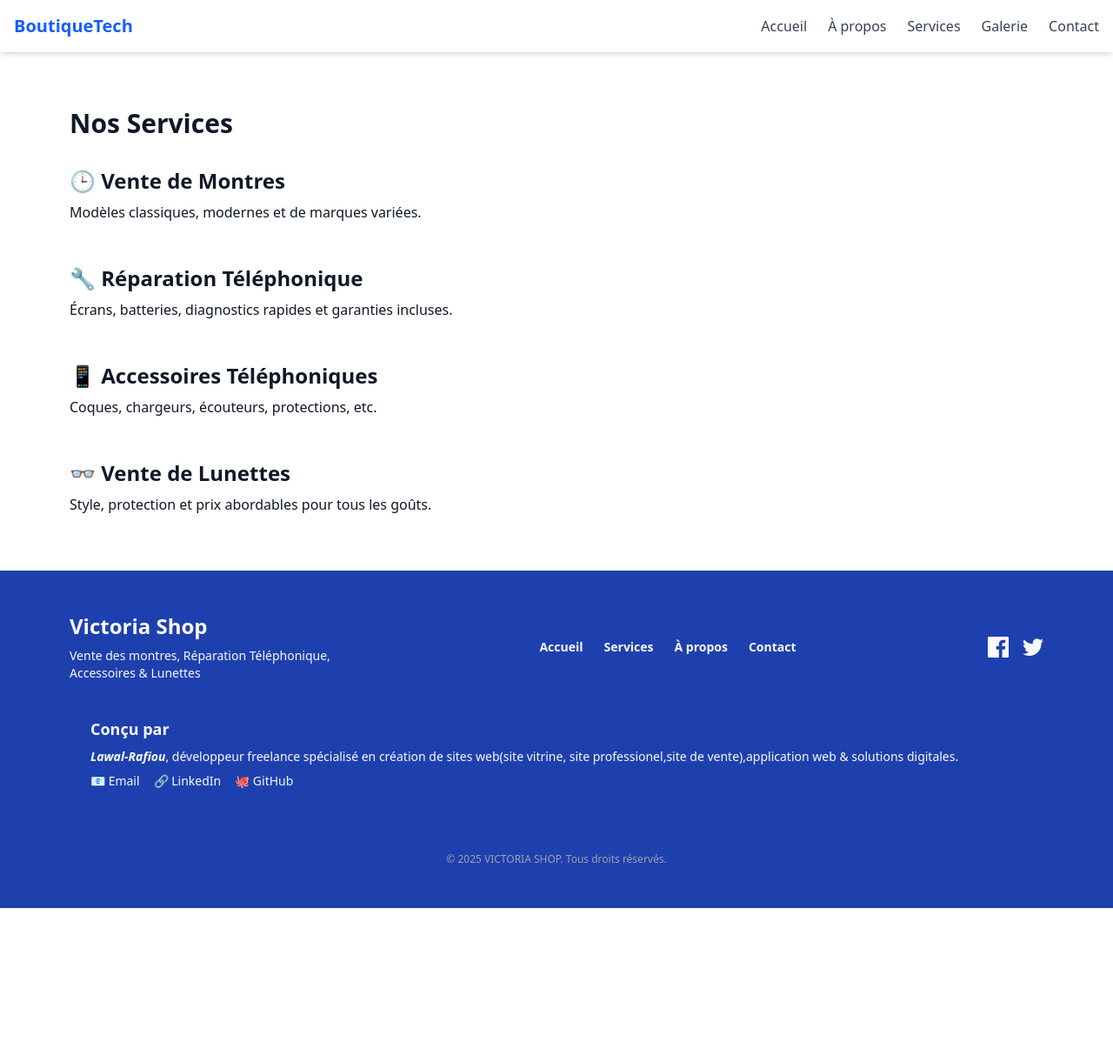
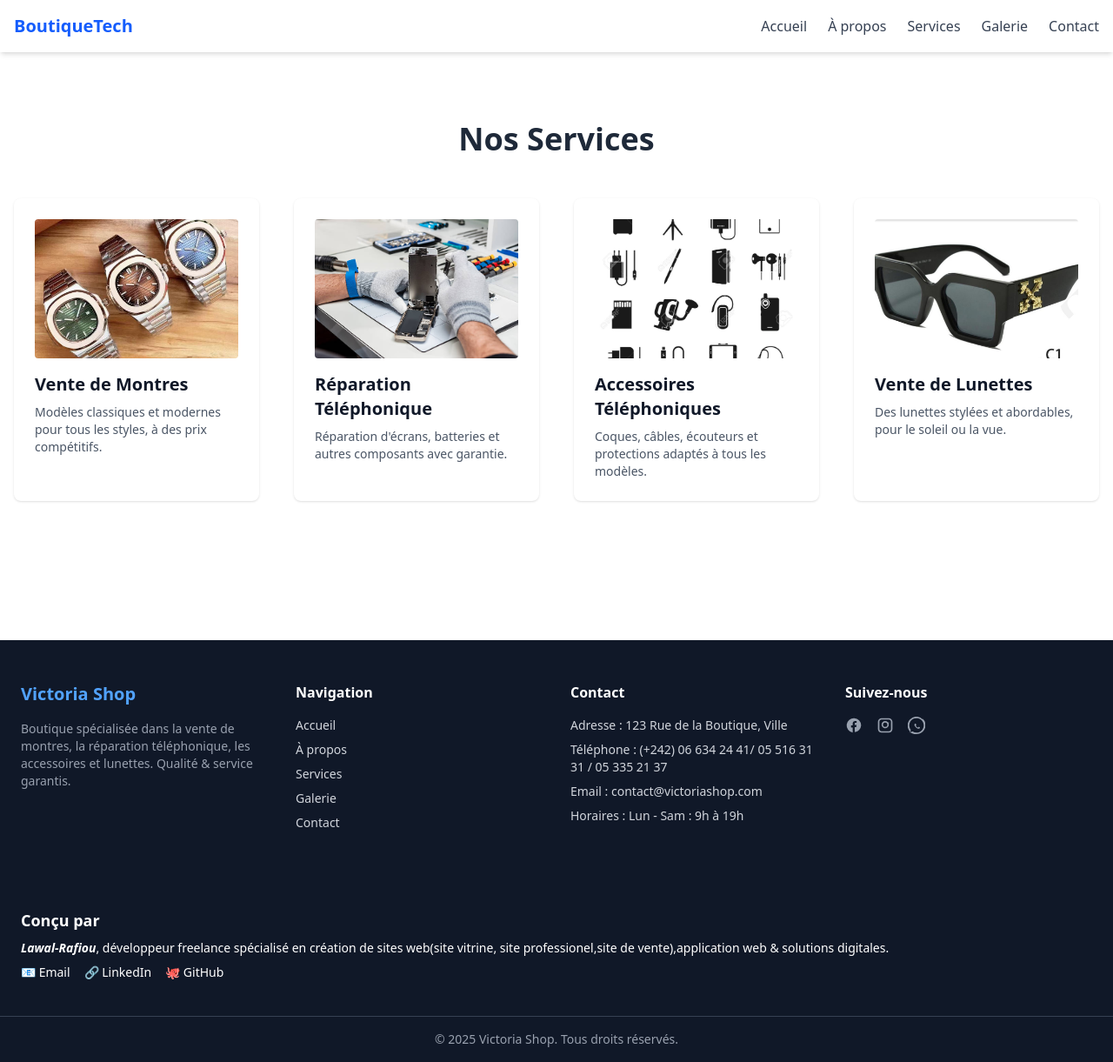
Before and after one commit to Lr-491/VICTORIA-SHOP, a website: page pages/services.html in a window 1280 px wide. Shown: the whole page at 87% size. Before the commit the page ends 1044 px from the top, so only its background shows below. Drawn offline with nearby package versions, Linux system fonts and the light colour scheme.

Commit message:
end page (Services.html)

```diff
--- a/pages/services.html
+++ b/pages/services.html
@@ -52,68 +52,109 @@
 
 
     <!-- Contenu principal -->
-        <main class="py-16 px-4 max-w-6xl mx-auto space-y-12">
-            <h1 class="text-3xl font-bold mb-8">Nos Services</h1>
+    <!-- Contenu principal -->
+    <main class="py-20 px-4 max-w-7xl mx-auto">
+        <h1 class="text-4xl font-bold text-center mb-12 text-gray-800">Nos Services</h1>
 
-            <section>
-                <h2 class="text-2xl font-semibold mb-2">🕒 Vente de Montres</h2>
-                <p>Modèles classiques, modernes et de marques variées.</p>
-            </section>
+        <div class="grid grid-cols-1 md:grid-cols-2 lg:grid-cols-4 gap-10">
+            <!-- Service 1 -->
+            <div class="bg-white p-6 rounded-lg shadow hover:shadow-lg transition">
+                <img src="../image/montres/2.jpeg" alt="Montres"
+                    class="w-full h-40 object-cover rounded mb-4">
+                <h2 class="text-xl font-semibold mb-2">Vente de Montres</h2>
+                <p class="text-gray-600 text-sm">Modèles classiques et modernes pour tous les styles, à des prix
+                    compétitifs.</p>
+            </div>
 
-            <section>
-                <h2 class="text-2xl font-semibold mb-2">🔧 Réparation Téléphonique</h2>
-                <p>Écrans, batteries, diagnostics rapides et garanties incluses.</p>
-            </section>
+            <!-- Service 2 -->
+            <div class="bg-white p-6 rounded-lg shadow hover:shadow-lg transition">
+                <img src="../image/reparation1.jpg" alt="Réparation téléphonique"
+                    class="w-full h-40 object-cover rounded mb-4">
+                <h2 class="text-xl font-semibold mb-2">Réparation Téléphonique</h2>
+                <p class="text-gray-600 text-sm">Réparation d'écrans, batteries et autres composants avec garantie.</p>
+            </div>
 
-            <section>
-                <h2 class="text-2xl font-semibold mb-2">📱 Accessoires Téléphoniques</h2>
-                <p>Coques, chargeurs, écouteurs, protections, etc.</p>
-            </section>
+            <!-- Service 3 -->
+            <div class="bg-white p-6 rounded-lg shadow hover:shadow-lg transition">
+                <img src="../image/cell-phone-accessories.jpg" alt="Accessoires téléphoniques"
+                    class="w-full h-40 object-cover rounded mb-4">
+                <h2 class="text-xl font-semibold mb-2">Accessoires Téléphoniques</h2>
+                <p class="text-gray-600 text-sm">Coques, câbles, écouteurs et protections adaptés à tous les modèles.</p>
+            </div>
 
-            <section>
-                <h2 class="text-2xl font-semibold mb-2">👓 Vente de Lunettes</h2>
-                <p>Style, protection et prix abordables pour tous les goûts.</p>
-            </section>
+            <!-- Service 4 -->
+            <div class="bg-white p-6 rounded-lg shadow hover:shadow-lg transition">
+                <img src="../image/lunettes/3.jpeg" alt="Lunettes"
+                    class="w-full h-40 object-cover rounded mb-4">
+                <h2 class="text-xl font-semibold mb-2">Vente de Lunettes</h2>
+                <p class="text-gray-600 text-sm">Des lunettes stylées et abordables, pour le soleil ou la vue.</p>
+            </div>
+        </div>
     </main>
 
     <!-- Footer -->
-        <footer class="bg-[#1e40af] text-zinc-50 py-12 px-6 md:px-20">
-            <div class="container mx-auto flex flex-col md:flex-row justify-between items-center space-y-6 md:space-y-0">
+    <footer class="bg-gray-900 text-white mt-20">
+        <div class="max-w-7xl mx-auto px-6 py-12 grid grid-cols-1 md:grid-cols-4 gap-8">
 
-                <!-- Logo & slogan -->
-                <div class="text-center md:text-left">
-                    <h3 class="text-2xl font-bold mb-2">Victoria Shop</h3>
-                    <p class="text-sm max-w-xs mx-auto md:mx-0">
-                        Vente des montres, Réparation Téléphonique, Accessoires & Lunettes
+            <!-- Colonne 1 : Logo -->
+            <div>
+                <h2 class="text-xl font-bold text-blue-400 mb-4">Victoria Shop</h2>
+                <p class="text-sm text-gray-400">
+                    Boutique spécialisée dans la vente de montres, la réparation téléphonique, les accessoires et lunettes.
+                    Qualité & service garantis.
                 </p>
             </div>
 
-                <!-- Liens rapides -->
-                <nav class="flex space-x-6 text-sm font-semibold">
-                    <a href="#home" class="hover:underline hover:text-blue-300">Accueil</a>
-                    <a href="./services.html" class="hover:underline hover:text-blue-300">Services</a>
-                    <a href="./about.html" class="hover:underline hover:text-blue-300">À propos</a>
-                    <a href="./contact.html" class="hover:underline hover:text-blue-300">Contact</a>
-                </nav>
+            <!-- Colonne 2 : Liens rapides -->
+            <div>
+                <h3 class="font-semibold mb-4">Navigation</h3>
+                <ul class="space-y-2 text-sm text-gray-300">
+                    <li><a href="index.html" class="hover:text-blue-400">Accueil</a></li>
+                    <li><a href="about.html" class="hover:text-blue-400">À propos</a></li>
+                    <li><a href="services.html" class="hover:text-blue-400">Services</a></li>
+                    <li><a href="gallery.html" class="hover:text-blue-400">Galerie</a></li>
+                    <li><a href="contact.html" class="hover:text-blue-400">Contact</a></li>
+                </ul>
+            </div>
 
-                <!-- Réseaux sociaux  -->
+            <!-- Colonne 3 : Coordonnées -->
+            <div>
+                <h3 class="font-semibold mb-4">Contact</h3>
+                <ul class="space-y-2 text-sm text-gray-300">
+                    <li><span class="font-medium">Adresse :</span> 123 Rue de la Boutique, Ville</li>
+                    <li><span class="font-medium">Téléphone :</span> (+242) 06 634 24 41/ 05 516 31 31 / 05 335 21 37</li>
+                    <li><span class="font-medium">Email :</span> contact@victoriashop.com</li>
+                    <li><span class="font-medium">Horaires :</span> Lun - Sam : 9h à 19h</li>
+                </ul>
+            </div>
+
+            <!-- Colonne 4 : Réseaux sociaux -->
+            <div>
+                <h3 class="font-semibold mb-4">Suivez-nous</h3>
                 <div class="flex space-x-4">
-                    <a href="#" aria-label="Facebook" class="hover:text-blue-300">
-                        <svg xmlns="http://www.w3.org/2000/svg" class="h-6 w-6 fill-current" viewBox="0 0 24 24">
+                    <a href="#" class="text-gray-400 hover:text-blue-400" aria-label="Facebook">
+                        <svg class="w-5 h-5" fill="currentColor" viewBox="0 0 24 24">
                             <path
-                                d="M22.675 0h-21.35C.594 0 0 .593 0 1.326v21.348C0 23.406.593 24 1.325 24H12.82v-9.294H9.692v-3.622h3.127V8.413c0-3.1 1.894-4.788 4.659-4.788 1.325 0 2.464.098 2.795.142v3.24h-1.918c-1.504 0-1.796.715-1.796 1.763v2.31h3.59l-.467 3.622h-3.123V24h6.116c.73 0 1.324-.594 1.324-1.326V1.326C24 .593 23.406 0 22.675 0z" />
+                                d="M22 12a10 10 0 10-11.63 9.87v-6.99H8.1v-2.88h2.27V9.41c0-2.25 1.33-3.5 3.38-3.5.98 0 2 .17 2 .17v2.2h-1.13c-1.12 0-1.47.7-1.47 1.42v1.7h2.5l-.4 2.88h-2.1v6.99A10 10 0 0022 12z" />
                         </svg>
                     </a>
-                    <a href="#" aria-label="Twitter" class="hover:text-blue-300">
-                        <svg xmlns="http://www.w3.org/2000/svg" class="h-6 w-6 fill-current" viewBox="0 0 24 24">
+                    <a href="#" class="text-gray-400 hover:text-blue-400" aria-label="Instagram">
+                        <svg class="w-5 h-5" fill="currentColor" viewBox="0 0 24 24">
                             <path
-                                d="M24 4.557a9.83 9.83 0 0 1-2.828.775 4.932 4.932 0 0 0 2.165-2.724 9.865 9.865 0 0 1-3.127 1.195 4.916 4.916 0 0 0-8.373 4.482A13.94 13.94 0 0 1 1.671 3.149 4.916 4.916 0 0 0 3.195 9.86a4.9 4.9 0 0 1-2.224-.616c-.054 2.28 1.581 4.415 3.949 4.89a4.935 4.935 0 0 1-2.217.085 4.916 4.916 0 0 0 4.588 3.415 9.867 9.867 0 0 1-6.102 2.104c-.396 0-.787-.023-1.174-.068a13.945 13.945 0 0 0 7.557 2.212c9.054 0 14.001-7.5 14.001-14 0-.213-.005-.425-.014-.636A9.936 9.936 0 0 0 24 4.557z" />
+                                d="M7 2C4.243 2 2 4.243 2 7v10c0 2.757 2.243 5 5 5h10c2.757 0 5-2.243 5-5V7c0-2.757-2.243-5-5-5H7zm0 2h10c1.654 0 3 1.346 3 3v10c0 1.654-1.346 3-3 3H7c-1.654 0-3-1.346-3-3V7c0-1.654 1.346-3 3-3zm5 2a5 5 0 100 10 5 5 0 000-10zm0 2a3 3 0 110 6 3 3 0 010-6zm4.5-.25a.75.75 0 100 1.5.75.75 0 000-1.5z" />
+                        </svg>
+                    </a>
+                    <a href="#" class="text-gray-400 hover:text-blue-400" aria-label="WhatsApp">
+                        <svg class="w-5 h-5" fill="currentColor" viewBox="0 0 24 24">
+                            <path
+                                d="M20.52 3.48a12.17 12.17 0 00-17.24 0c-4.76 4.76-4.76 12.48 0 17.24L2 22l1.28-.44A12.15 12.15 0 0012 24c3.29 0 6.48-1.29 8.84-3.66a12.17 12.17 0 000-17.24zM12 22a9.95 9.95 0 01-5.32-1.52l-.38-.23-3.14 1.1 1.11-3.06-.24-.39A9.97 9.97 0 1122 12c0 5.52-4.48 10-10 10zm4.7-7.3c-.2-.1-1.17-.57-1.35-.64-.18-.07-.3-.1-.43.1-.12.2-.5.63-.61.76-.11.12-.23.14-.43.05-.2-.1-.85-.31-1.62-1a6.06 6.06 0 01-1.12-1.39c-.12-.2-.01-.3.09-.4.1-.1.2-.23.3-.34.1-.1.13-.17.2-.3.06-.12.03-.23-.01-.33-.05-.1-.43-1.03-.59-1.4-.15-.35-.3-.3-.43-.3h-.37c-.13 0-.34.05-.5.23s-.67.65-.67 1.57c0 .92.69 1.8.79 1.93.1.13 1.34 2.06 3.24 2.89.45.2.8.32 1.07.41.45.14.85.12 1.17.07.36-.05 1.1-.45 1.26-.89.16-.44.16-.82.11-.9-.05-.08-.18-.13-.38-.23z" />
                         </svg>
                     </a>
                 </div>
             </div>
+        </div>
 
-            <!-- Infos sur le concepteur -->
+        <!-- Colonne 5 : Infos sur le concepteur -->
         <div class="py-10 px-6">
             <h3 class="text-lg font-bold mb-2">Conçu par</h3>
             <p class="text-sm mb-2"> <strong><em>Lawal-Rafiou</em></strong>, développeur freelance spécialisé en création de
@@ -125,8 +166,10 @@
                 <li><a href="https://github.com/Lr-491" target="_blank" class="hover:underline">🐙 GitHub</a></li>
             </ul>
         </div>
-            <!-- Copyright -->
-            <p class="text-center text-xs text-zinc-400 mt-8">&copy; 2025 VICTORIA SHOP. Tous droits réservés.</p>
+
+        <div class="border-t border-gray-700 text-center py-4 text-sm text-gray-400">
+            © 2025 Victoria Shop. Tous droits réservés.
+        </div>
     </footer>
 
     <script src="/js/main.js"></script>
```
Also changed, not shown: css/output.css, image/cell-phone-accessories.jpg (added), image/cover.jpg (added), image/cover1.jpg (added). Lines whose indentation alone changed are shown as unchanged.
